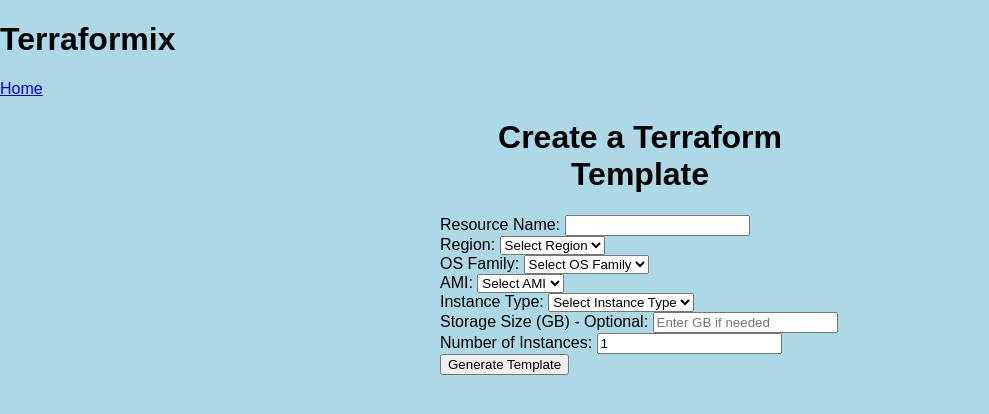
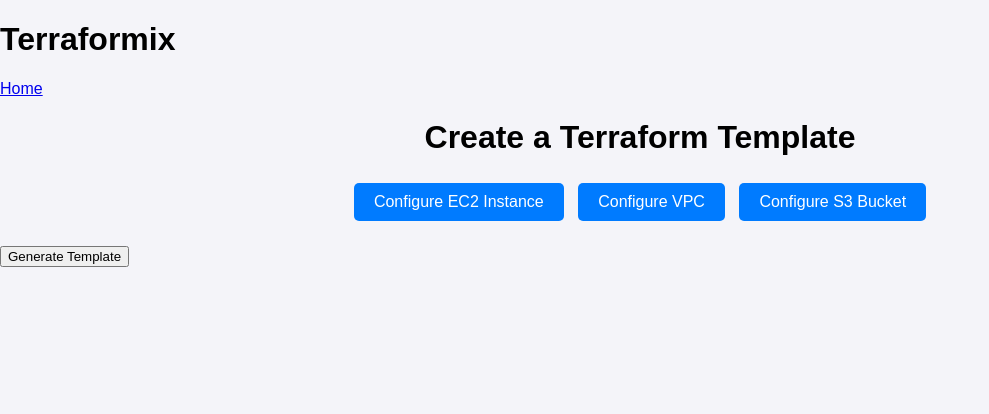
Before and after one commit to netriser/Terraformix, a Flask app: template templates/index.html in a window 1280 px wide. Shown: the top 414 px of the page, without its empty margins (0-989 px from the left). Run offline with Flask 2, Linux system fonts and the light colour scheme; the template is opened without the code that fills it: most values are stand-ins (such as "Sample title", 1, 10 or a date in 2020).

Commit message:
Add new blocks EC2 VPC S3

```diff
--- a/app.py
+++ b/app.py
@@ -1,12 +1,12 @@
 from flask import Flask, render_template, request, jsonify
 import sqlite3
-import os
+import json
 
 app = Flask(__name__)
 DATABASE = 'aws_data.db'
 
+# Helper functions for database queries
 def query_db(query, args=(), single=False):
-    """Execute a query and fetch results."""
     conn = sqlite3.connect(DATABASE)
     cursor = conn.cursor()
     cursor.execute(query, args)
@@ -15,7 +15,6 @@ def query_db(query, args=(), single=False):
     return (rv[0] if rv else None) if single else rv
 
 def fetch_single_column(query, args=()):
-    """Fetch a single column result from a query."""
     return [row[0] for row in query_db(query, args)]
 
 # Routes to query data from the SQLite database instead of AWS
@@ -36,7 +35,7 @@ def get_instance_types():
 
 @app.route('/get_os_families')
 def get_os_families():
-    os_families = ['ubuntu', 'windows', 'amzn', 'rhel']  # Fixed list for simplicity
+    os_families = ['ubuntu', 'windows', 'amzn', 'rhel']  # Static list of OS families
     return jsonify(os_families)
 
 @app.route('/get_amis')
@@ -52,43 +51,60 @@ def get_amis():
     amis = [{"id": row[0], "description": row[1]} for row in query_db(query, (region, f"{os_family}%"))]
     return jsonify(amis)
 
+# Route to generate the Terraform configurations based on form input
 @app.route('/generate', methods=['POST'])
 def generate_template():
-    resource_name = request.form['resource_name']
-    region = request.form['region']
-    instance_type = request.form['instance_type']
-    ami_id = request.form['ami']
-    instance_count = int(request.form['instance_count'])
+    terraform_code = ""
 
-    # Get storage size input and validate if it is provided
-    storage_size = request.form.get('storage_size')
-    root_block_device = f"""
-      root_block_device {{
-        volume_size = {storage_size}
-      }}
-    """ if storage_size and storage_size.isdigit() and int(storage_size) > 0 else ""
+    # EC2 Configurations
+    ec2_names = request.form.getlist('resource_name[]')
+    regions = request.form.getlist('region[]')
+    instance_types = request.form.getlist('instance_type[]')
+    amis = request.form.getlist('ami[]')
+    storage_sizes = request.form.getlist('storage_size[]')
+    instance_counts = request.form.getlist('instance_count[]')
+    ec2_tags = request.form.getlist('ec2_tags[]')
 
-    # Terraform template for a single or multiple instances
-    terraform_template = f"""
-    provider "aws" {{
-      region = "{region}"
-    }}
+    for i in range(len(ec2_names)):
+        ec2_config = {
+            "resource_name": ec2_names[i],
+            "region": regions[i],
+            "instance_type": instance_types[i],
+            "ami_id": amis[i],
+            "storage_size": storage_sizes[i] if storage_sizes[i] else None,
+            "instance_count": instance_counts[i] if instance_counts[i] else 1,
+            "tags": json.loads(ec2_tags[i]) if ec2_tags[i] else {}
+        }
+        terraform_code += render_template('ec2.tf', **ec2_config)
 
-    resource "aws_instance" "{resource_name}" {{
-      ami           = "{ami_id}"
-      instance_type = "{instance_type}"
-      {f'count = {instance_count}' if instance_count > 1 else ''}
+    # VPC Configurations
+    vpc_names = request.form.getlist('vpc_name[]')
+    cidr_blocks = request.form.getlist('vpc_cidr[]')
+    vpc_tags = request.form.getlist('vpc_tags[]')
 
-      {root_block_device}
+    for i in range(len(vpc_names)):
+        vpc_config = {
+            "vpc_name": vpc_names[i],
+            "cidr_block": cidr_blocks[i],
+            "tags": json.loads(vpc_tags[i]) if vpc_tags[i] else {}
+        }
+        terraform_code += render_template('vpc.tf', **vpc_config)
 
-      tags = {{
-        Name = "{resource_name}${{count.index + 1}}" if {instance_count > 1} else "{resource_name}"
-      }}
-    }}
-    """
+    # S3 Configurations
+    bucket_names = request.form.getlist('bucket_name[]')
+    versioning_enabled = request.form.getlist('versioning[]')
+    bucket_tags = request.form.getlist('bucket_tags[]')
 
-    # Render the generated template to a new HTML page
-    return render_template('output.html', terraform_template=terraform_template)
+    for i in range(len(bucket_names)):
+        s3_config = {
+            "bucket_name": bucket_names[i],
+            "versioning_enabled": 'true' if i < len(versioning_enabled) and versioning_enabled[i] else 'false',
+            "tags": json.loads(bucket_tags[i]) if bucket_tags[i] else {}
+        }
+        terraform_code += render_template('s3.tf', **s3_config)
+
+    # Render the final Terraform code to output.html
+    return render_template('output.html', terraform_code=terraform_code)
 
 # Route to display form with AWS regions and instance types
 @app.route('/')
--- a/static/css/main.css
+++ b/static/css/main.css
@@ -1,36 +1,68 @@
-body, html {
+body {
+    font-family: Arial, sans-serif;
+    background-color: #f4f4f9;
     margin: 0;
-    font-family: sans-serif;
-    background-color: lightblue;
+    padding: 0;
 }
 
-.content {
-    margin: 0 auto;
-    width: 400px;
+.container {
+    width: 80%;
+    margin: auto;
+    padding: 20px;
 }
 
-table, td, th {
-    border: 1px solid #aaa;
+.shortcut-container {
+    margin: 20px 0;
+    text-align: center;
 }
 
-table {
-    border-collapse: collapse;
-    width: 100%;
+.shortcut-container button {
+    padding: 10px 20px;
+    margin: 5px;
+    font-size: 16px;
+    cursor: pointer;
+    border-radius: 5px;
+    background-color: #007bff;
+    color: #fff;
+    border: none;
 }
 
-th {
-    height: 30px;
+.shortcut-container button:hover {
+    background-color: #0056b3;
 }
 
-td {
-    text-align: center;
-    padding: 5px;
-}
-
-.form {
+.form-section {
+    border: 1px solid #ccc;
+    padding: 15px;
+    background-color: #fff;
+    border-radius: 5px;
     margin-top: 20px;
 }
 
-#content {
-    width: 70%;
+h2 {
+    color: #333;
 }
+
+pre {
+    background-color: #eee;
+    padding: 10px;
+    border-radius: 5px;
+    white-space: pre-wrap;
+}
+
+a.button {
+    display: inline-block;
+    padding: 10px 20px;
+    margin-top: 20px;
+    font-size: 16px;
+    text-align: center;
+    background-color: #007bff;
+    color: #fff;
+    border: none;
+    border-radius: 5px;
+    text-decoration: none;
+}
+
+a.button:hover {
+    background-color: #0056b3;
+}
--- a/templates/index.html
+++ b/templates/index.html
@@ -3,13 +3,104 @@
 {% block head %}
 <title>Terraformix - Create Template</title>
 <script>
+    // JavaScript function to dynamically add new sections for each resource type with a remove button
+    function showSection(sectionId) {
+        const container = document.getElementById('dynamicSectionContainer');
+
+        if (sectionId === 'ec2Section') {
+            const newEC2Section = document.createElement('div');
+            newEC2Section.className = 'form-section';
+            newEC2Section.innerHTML = `
+                <h2>EC2 Configuration</h2>
+                <label for="resource_name">Resource Name:</label>
+                <input type="text" name="resource_name[]" required><br>
+
+                <label for="region">Region:</label>
+                <select name="region[]" onchange="updateInstanceTypes(this); updateOSFamilies(this)" required>
+                    <option value="">Select Region</option>
+                    {% for region in regions %}
+                        <option value="{{ region }}">{{ region }}</option>
+                    {% endfor %}
+                </select><br>
+
+                <label for="os_family">OS Family:</label>
+                <select name="os_family[]" onchange="updateAMIs(this)" required>
+                    <option value="">Select OS Family</option>
+                </select><br>
+
+                <label for="ami">AMI:</label>
+                <select name="ami[]" required>
+                    <option value="">Select AMI</option>
+                </select><br>
+
+                <label for="instance_type">Instance Type:</label>
+                <select name="instance_type[]" required>
+                    <option value="">Select Instance Type</option>
+                </select><br>
+
+                <label for="storage_size">Storage Size (GB):</label>
+                <input type="number" name="storage_size[]" min="0"><br>
+
+                <label for="instance_count">Number of Instances:</label>
+                <input type="number" name="instance_count[]" min="1" value="1" required><br>
+                <label for="ec2_tags">Tags (JSON format):</label>
+                <textarea name="ec2_tags[]" placeholder='{"Environment": "Dev"}'></textarea>
+
+                <br><br><button type="button" onclick="removeSection(this)">Remove</button><br>
+            `;
+            container.appendChild(newEC2Section);
+
+        } else if (sectionId === 'vpcSection') {
+            const newVPCSection = document.createElement('div');
+            newVPCSection.className = 'form-section';
+            newVPCSection.innerHTML = `
+                <h2>VPC Configuration</h2>
+                <label for="vpc_name">VPC Name:</label>
+                <input type="text" name="vpc_name[]" required><br>
+
+                <label for="vpc_cidr">CIDR Block:</label>
+                <input type="text" name="vpc_cidr[]" placeholder="10.0.0.0/16" required><br>
+
+                <label for="vpc_tags">Tags (JSON format):</label>
+                <textarea name="vpc_tags[]" placeholder='{"Environment": "Dev"}'></textarea><br>
+
+                <br><br><button type="button" onclick="removeSection(this)">Remove</button><br>
+            `;
+            container.appendChild(newVPCSection);
+
+        } else if (sectionId === 's3Section') {
+            const newS3Section = document.createElement('div');
+            newS3Section.className = 'form-section';
+            newS3Section.innerHTML = `
+                <h2>S3 Bucket Configuration</h2>
+                <label for="bucket_name">Bucket Name:</label>
+                <input type="text" name="bucket_name[]" required><br>
+
+                <label for="versioning">Enable Versioning:</label>
+                <input type="checkbox" name="versioning[]"><br>
+
+                <label for="bucket_tags">Tags (JSON format):</label>
+                <textarea name="bucket_tags[]" placeholder='{"Environment": "Dev"}'></textarea><br>
+
+                <br><br><button type="button" onclick="removeSection(this)">Remove</button><br>
+            `;
+            container.appendChild(newS3Section);
+        }
+    }
+
+    // Function to remove a specific section
+    function removeSection(button) {
+        button.parentElement.remove();
+    }
+
     // Function to update OS families based on selected region
-    function updateOSFamilies() {
-        const region = document.getElementById("region").value;
+    function updateOSFamilies(regionSelect) {
+        const region = regionSelect.value;
+        const osFamilySelect = regionSelect.parentElement.querySelector('select[name="os_family[]"]');
+
         fetch(`/get_os_families?region=${region}`)
             .then(response => response.json())
             .then(data => {
-                const osFamilySelect = document.getElementById("os_family");
                 osFamilySelect.innerHTML = ""; // Clear current options
                 osFamilySelect.appendChild(new Option("Select OS Family", ""));
                 data.forEach(os => {
@@ -22,15 +113,16 @@
     }
 
     // Function to update AMIs based on selected region and OS family
-    function updateAMIs() {
-        const region = document.getElementById("region").value;
-        const osFamily = document.getElementById("os_family").value;
+    function updateAMIs(osFamilySelect) {
+        const region = osFamilySelect.parentElement.querySelector('select[name="region[]"]').value;
+        const osFamily = osFamilySelect.value;
+        const amiSelect = osFamilySelect.parentElement.querySelector('select[name="ami[]"]');
+
         if (!region || !osFamily) return;
 
         fetch(`/get_amis?region=${region}&os_family=${osFamily}`)
             .then(response => response.json())
             .then(data => {
-                const amiSelect = document.getElementById("ami");
                 amiSelect.innerHTML = ""; // Clear current options
                 amiSelect.appendChild(new Option("Select AMI", ""));
                 data.forEach(ami => {
@@ -43,12 +135,13 @@
     }
 
     // Function to update Instance Types based on selected region
-    function updateInstanceTypes() {
-        const region = document.getElementById("region").value;
+    function updateInstanceTypes(regionSelect) {
+        const region = regionSelect.value;
+        const instanceTypeSelect = regionSelect.parentElement.querySelector('select[name="instance_type[]"]');
+
         fetch(`/get_instance_types?region=${region}`)
             .then(response => response.json())
             .then(data => {
-                const instanceTypeSelect = document.getElementById("instance_type");
                 instanceTypeSelect.innerHTML = ""; // Clear current options
                 instanceTypeSelect.appendChild(new Option("Select Instance Type", ""));
                 data.forEach(type => {
@@ -59,69 +152,27 @@
                 });
             });
     }
-
-    document.addEventListener("DOMContentLoaded", function() {
-        // Update OS families and instance types when region changes
-        document.getElementById("region").addEventListener("change", function() {
-            updateOSFamilies();
-            updateInstanceTypes();
-        });
-
-        document.getElementById("os_family").addEventListener("change", updateAMIs);
-    });
 </script>
 {% endblock %}
 
 {% block body %}
 <div class="content">
     <h1 style="text-align: center">Create a Terraform Template</h1>
-    <div class="form">
-        <form action="/generate" method="POST">
-            <!-- Resource Name Input -->
-            <label for="resource_name">Resource Name:</label>
-            <input type="text" name="resource_name" id="resource_name" required><br>
 
-            <!-- Region Dropdown with Default Selection -->
-            <label for="region">Region:</label>
-            <select name="region" id="region" required>
-                <option value="">Select Region</option>
-                {% for region in regions %}
-                    <option value="{{ region }}">{{ region }}</option>
-                {% endfor %}
-            </select><br>
+    <!-- Shortcut buttons to add sections dynamically -->
+    <div class="shortcut-container">
+        <button type="button" onclick="showSection('ec2Section')">Configure EC2 Instance</button>
+        <button type="button" onclick="showSection('vpcSection')">Configure VPC</button>
+        <button type="button" onclick="showSection('s3Section')">Configure S3 Bucket</button>
+    </div>
 
-            <!-- OS Family Dropdown -->
-            <label for="os_family">OS Family:</label>
-            <select name="os_family" id="os_family" required>
-                <option value="">Select OS Family</option>
-                <!-- Options will be populated dynamically based on region -->
-            </select><br>
+    <!-- Unified form with a dynamic section container for adding configurations -->
+    <form action="/generate" method="POST">
+        <!-- Dynamic container for new sections -->
+        <div id="dynamicSectionContainer"></div>
 
-            <!-- AMI Dropdown (Populated Dynamically) -->
-            <label for="ami">AMI:</label>
-            <select name="ami" id="ami" required>
-                <option value="">Select AMI</option>
-                <!-- Options will be populated dynamically based on region and OS family -->
-            </select><br>
-
-            <!-- Instance Type Dropdown (Populated Dynamically) -->
-            <label for="instance_type">Instance Type:</label>
-            <select name="instance_type" id="instance_type" required>
-                <option value="">Select Instance Type</option>
-                <!-- Options will be populated dynamically based on region -->
-            </select><br>
-
-            <!-- Optional Storage Size Input -->
-            <label for="storage_size">Storage Size (GB) - Optional:</label>
-            <input type="number" name="storage_size" id="storage_size" min="0" placeholder="Enter GB if needed"><br>
-
-            <!-- Number of Instances Input with Default Value of 1 -->
-            <label for="instance_count">Number of Instances:</label>
-            <input type="number" name="instance_count" id="instance_count" min="1" value="1" required><br>
-
-            <!-- Submit Button -->
-            <input type="submit" value="Generate Template">
-        </form>
-    </div>
+        <!-- Submit Button -->
+        <input type="submit" value="Generate Template">
+    </form>
 </div>
 {% endblock %}
--- a/templates/output.html
+++ b/templates/output.html
@@ -1,5 +1,4 @@
 {% extends 'base.html' %}
-
 {% block head %}
 <title>Generated Terraform Template</title>
 {% endblock %}
@@ -7,7 +6,7 @@
 {% block body %}
 <div class="content">
     <h1>Generated Terraform Template</h1>
-    <pre>{{ terraform_template }}</pre>
+    <pre>{{ terraform_code }}</pre>
     <br>
     <a href="{{ url_for('index') }}" class="button">Return to Form</a>
 </div>
```
Also changed, not shown: templates/base.html (line endings or trailing spaces), 4 other files.
